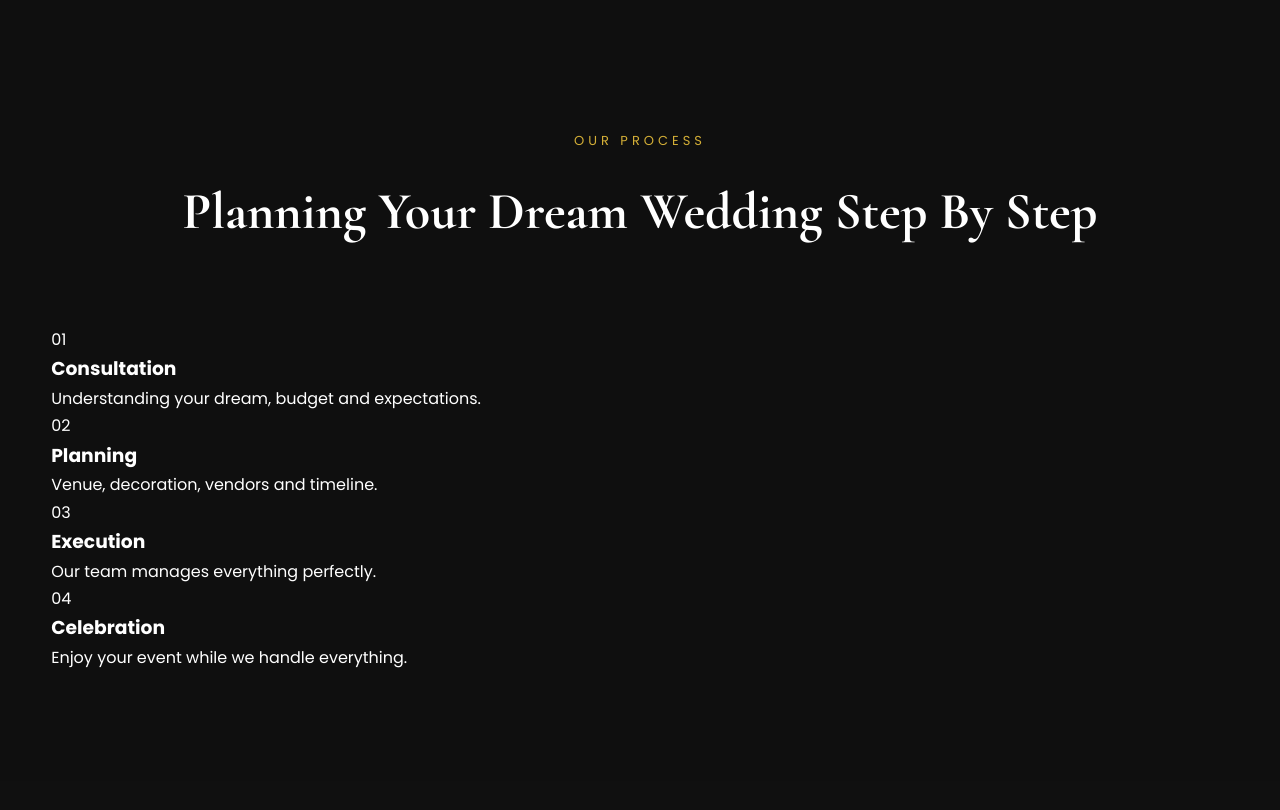
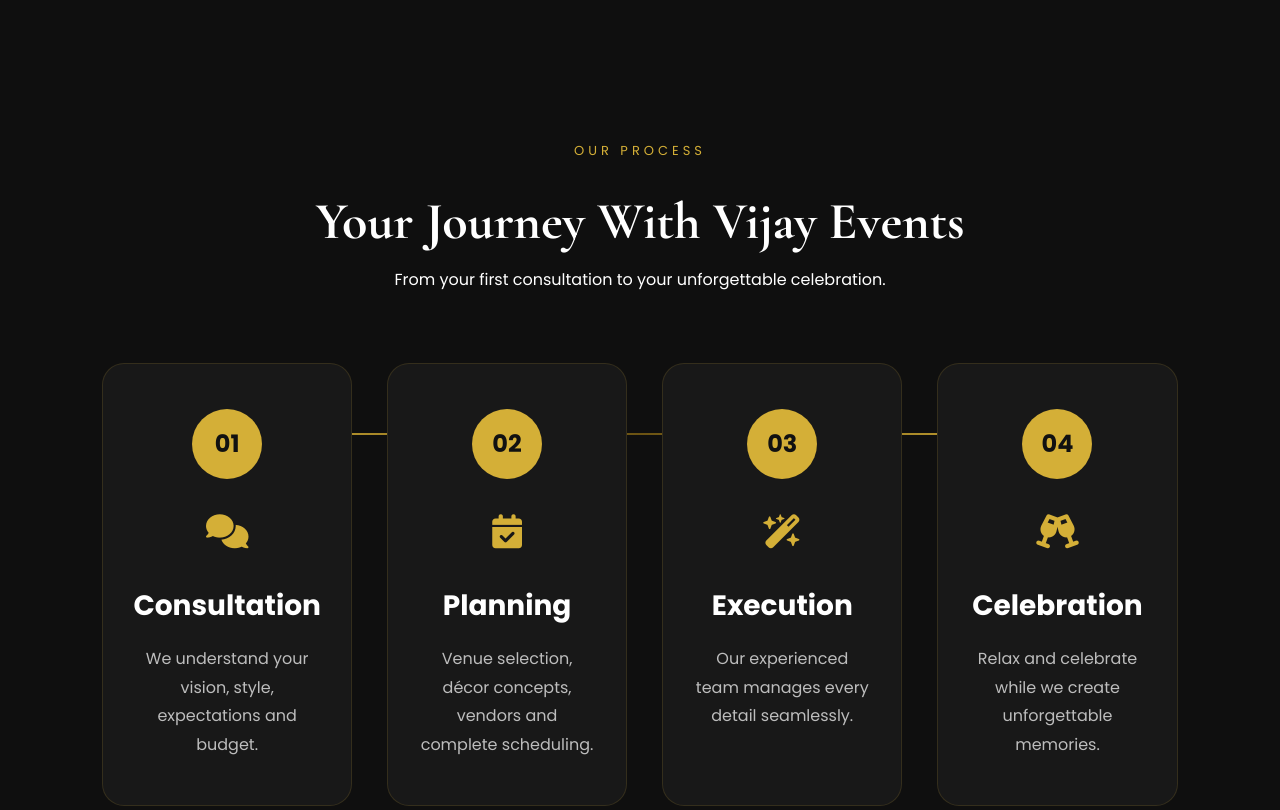
Before and after one commit to astha0202/vijay-events, a website: page index.html in a window 1280 px wide. Shown: the part 5580-6390 px from the top of the page. Drawn offline with nearby package versions, Linux system fonts and the light colour scheme.

```diff
--- a/css/style.css
+++ b/css/style.css
@@ -2056,3 +2056,205 @@ opacity:1;
 }
 
 }
+.process-section{
+    background:#111;
+    padding:120px 8%;
+}
+
+.process-container{
+    max-width:700px;
+}
+
+.process-step{
+    margin-bottom:60px;
+    position:relative;
+    padding-left:25px;
+}
+
+.process-step::before{
+    content:"";
+    position:absolute;
+    left:0;
+    top:0;
+    width:2px;
+    height:100%;
+    background:rgba(255,255,255,.08);
+}
+
+.process-number{
+    display:block;
+    font-size:2rem;
+    font-weight:700;
+    color:#D4AF37;
+    margin-bottom:12px;
+    font-family:'Cormorant Garamond',serif;
+}
+
+.process-step h3{
+    font-size:2rem;
+    color:#fff;
+    margin-bottom:15px;
+    font-weight:700;
+}
+
+.process-step p{
+    color:#cfcfcf;
+    font-size:1.1rem;
+    line-height:1.8;
+    max-width:520px;
+}
+
+.process-step:hover h3{
+    color:#D4AF37;
+    transition:.3s;
+}
+
+.process-step:hover::before{
+    background:#D4AF37;
+}
+
+@media(max-width:768px){
+
+.process-section{
+    padding:80px 25px;
+}
+
+.process-step{
+    margin-bottom:45px;
+}
+
+.process-number{
+    font-size:1.6rem;
+}
+
+.process-step h3{
+    font-size:1.7rem;
+}
+
+.process-step p{
+    font-size:1rem;
+}
+
+}
+.journey-section{
+
+    padding:120px 8%;
+    background:#0f0f0f;
+
+}
+
+.journey-wrapper{
+
+    display:grid;
+    grid-template-columns:repeat(4,1fr);
+    gap:35px;
+    margin-top:70px;
+    position:relative;
+
+}
+
+.journey-wrapper::before{
+
+    content:"";
+    position:absolute;
+    top:70px;
+    left:8%;
+    right:8%;
+    height:2px;
+    background:linear-gradient(90deg,#d4af37,#6b5313,#d4af37);
+    z-index:0;
+
+}
+
+.journey-card{
+
+    position:relative;
+    z-index:2;
+    background:#181818;
+    border:1px solid rgba(212,175,55,.15);
+    border-radius:22px;
+    padding:45px 30px;
+    text-align:center;
+    transition:.45s;
+
+}
+
+.journey-card:hover{
+
+    transform:translateY(-15px);
+    border-color:#d4af37;
+    box-shadow:0 20px 45px rgba(212,175,55,.18);
+
+}
+
+.step{
+
+    width:70px;
+    height:70px;
+    margin:auto;
+    border-radius:50%;
+    background:#d4af37;
+    color:#111;
+    display:flex;
+    align-items:center;
+    justify-content:center;
+    font-size:24px;
+    font-weight:700;
+    margin-bottom:25px;
+
+}
+
+.icon{
+
+    font-size:34px;
+    color:#d4af37;
+    margin-bottom:20px;
+
+}
+
+.journey-card h3{
+
+    color:#fff;
+    font-size:28px;
+    margin-bottom:15px;
+
+}
+
+.journey-card p{
+
+    color:#bdbdbd;
+    line-height:1.8;
+
+}
+
+@media(max-width:992px){
+
+.journey-wrapper{
+
+grid-template-columns:repeat(2,1fr);
+
+}
+
+.journey-wrapper::before{
+
+display:none;
+
+}
+
+}
+
+@media(max-width:768px){
+
+.journey-wrapper{
+
+grid-template-columns:1fr;
+
+}
+
+.journey-card{
+
+padding:35px 25px;
+
+}
+
+}
--- a/index.html
+++ b/index.html
@@ -841,109 +841,42 @@
     <!-- OUR PROCESS -->
     <!-- ========================================= -->
 
-    <section class="process">
-
-        <div class="container">
+<section class="journey-section">
 
     <div class="section-title">
-
         <span>OUR PROCESS</span>
-
-                <h2>
-
-                    Planning Your Dream
-                    Wedding Step By Step
-
-                </h2>
-
+        <h2>Your Journey With Vijay Events</h2>
+        <p>From your first consultation to your unforgettable celebration.</p>
     </div>
 
-            <div class="process-grid">
+    <div class="journey-wrapper">
 
-                <div class="process-card">
-
-                    <div class="number">
-                        01
+        <div class="journey-card">
+            <div class="step">01</div>
+            <div class="icon"><i class="fa-solid fa-comments"></i></div>
+            <h3>Consultation</h3>
+            <p>We understand your vision, style, expectations and budget.</p>
         </div>
 
-                    <h3>
-
-                        Consultation
-
-                    </h3>
-
-                    <p>
-
-                        Understanding your dream,
-                        budget and expectations.
-
-                    </p>
-
+        <div class="journey-card">
+            <div class="step">02</div>
+            <div class="icon"><i class="fa-solid fa-calendar-check"></i></div>
+            <h3>Planning</h3>
+            <p>Venue selection, décor concepts, vendors and complete scheduling.</p>
         </div>
 
-                <div class="process-card">
-
-                    <div class="number">
-                        02
+        <div class="journey-card">
+            <div class="step">03</div>
+            <div class="icon"><i class="fa-solid fa-wand-magic-sparkles"></i></div>
+            <h3>Execution</h3>
+            <p>Our experienced team manages every detail seamlessly.</p>
         </div>
 
-                    <h3>
-
-                        Planning
-
-                    </h3>
-
-                    <p>
-
-                        Venue, decoration,
-                        vendors and timeline.
-
-                    </p>
-
-                </div>
-
-                <div class="process-card">
-
-                    <div class="number">
-                        03
-                    </div>
-
-                    <h3>
-
-                        Execution
-
-                    </h3>
-
-                    <p>
-
-                        Our team manages
-                        everything perfectly.
-
-                    </p>
-
-                </div>
-
-                <div class="process-card">
-
-                    <div class="number">
-                        04
-                    </div>
-
-                    <h3>
-
-                        Celebration
-
-                    </h3>
-
-                    <p>
-
-                        Enjoy your event while
-                        we handle everything.
-
-                    </p>
-
-                </div>
-
+        <div class="journey-card">
+            <div class="step">04</div>
+            <div class="icon"><i class="fa-solid fa-champagne-glasses"></i></div>
+            <h3>Celebration</h3>
+            <p>Relax and celebrate while we create unforgettable memories.</p>
         </div>
 
     </div>
```
Lines whose indentation alone changed are shown as unchanged.
